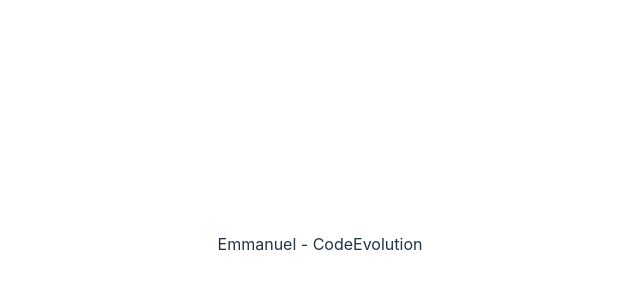
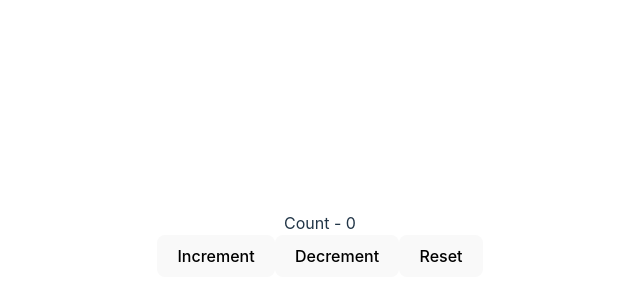
Before and after one commit to EmmanuelNdu/Reacthooks, a React (Vite) app: page / in a window 1280 px wide. Shown: the part 156-456 px from the top of the page, without its empty margins (320-960 px from the left). Built offline with nearby package versions, Linux system fonts and the light colour scheme.

Commit message:
Simple state and action

```diff
--- a/src/App.jsx
+++ b/src/App.jsx
@@ -12,6 +12,7 @@
 import DataFetching from './components/DataFetching'
 import DataFetching2 from './components/DataFetching2'
 import ComponentC from './components/ComponentC'
+import ReducerSimpleStateAction from './components/ReducerSimpleStateAction'
 
 export const UserContext = React.createContext()
 export  const ChannelContext = React.createContext()
@@ -30,12 +31,13 @@
 <MouseContainer />
 <IncorrectIndependecyUse />
 <DataFetching />
-<DataFetching2 /> */}
+<DataFetching2 />
 <UserContext.Provider value={'Emmanuel'}>
   <ChannelContext.Provider value={'CodeEvolution'}>
   <ComponentC />
   </ChannelContext.Provider>
-</UserContext.Provider>
+</UserContext.Provider> */}
+<ReducerSimpleStateAction />
 </>
   )
 }
--- /dev/null
+++ b/src/components/ReducerSimpleStateAction.jsx
@@ -0,0 +1,29 @@
+import React, {useReducer} from 'react'
+
+const initialState = 0
+const reducer = (state, action) => {
+    switch(action) {
+        case 'increment':
+        return state + 1
+        case 'decrement':
+        return state - 1
+        case 'reset':
+        return initialState
+        default :
+        return state
+    }
+}
+
+function ReducerSimpleStateAction() {
+   const [count , dispatch] = useReducer(reducer, initialState)
+  return (
+    <div>
+        <div>Count - {count}</div>
+        <button onClick={() => dispatch('increment')}>Increment</button>
+        <button onClick={() => dispatch('decrement')}>Decrement</button>
+        <button onClick={() => dispatch('reset')}>Reset</button>
+    </div>
+  )
+}
+
+export default ReducerSimpleStateAction
```
